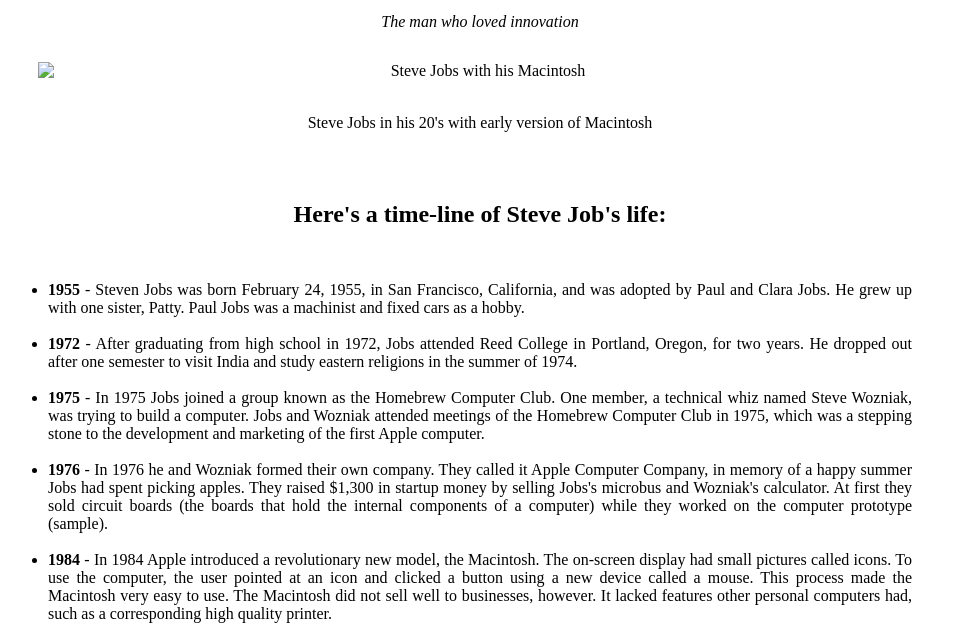
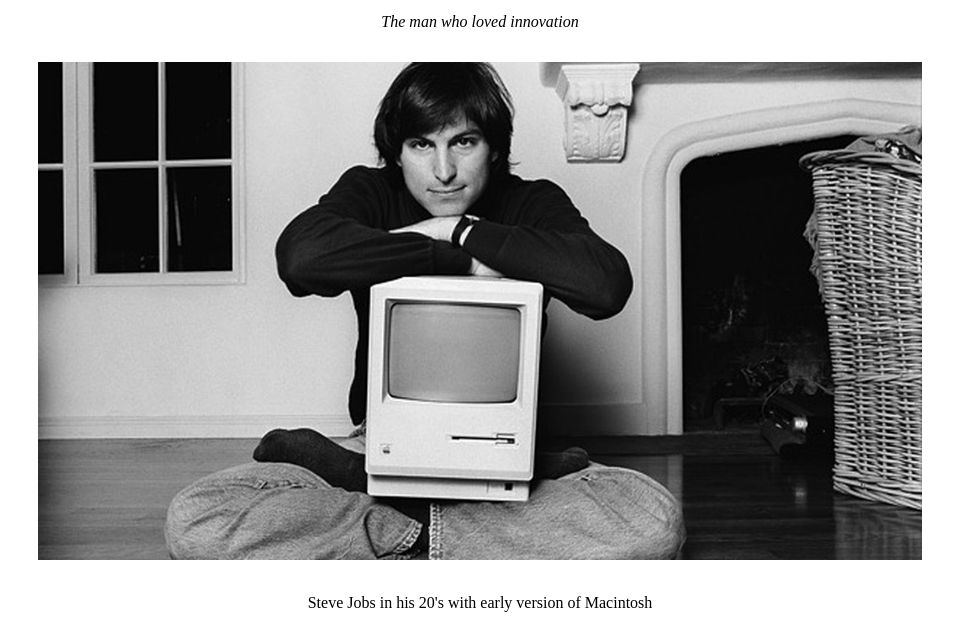
Before and after one commit to dhruvjain212/OIBSIP-Tribute_Page, a plain HTML site: page index.html in a window 1280 px wide. Shown: the part 85-723 px from the top of the page, without its empty margins (160-1113 px from the left). Drawn offline with Linux system fonts and the light colour scheme; files that its build step writes are made by us from their sources.

Commit message:
Update index.html

```diff
--- a/index.html
+++ b/index.html
@@ -13,7 +13,7 @@
 		<p class="font"><i>The man who loved innovation</i></p>
 		</div>
 		<div id="img-div">
-			<img class="center" id=image src="images/steve-jobs-macintosh.jpg" alt="Steve Jobs with his Macintosh">
+			<img class="center" id=image src="steve-jobs-macintosh.jpg" alt="Steve Jobs with his Macintosh">
 			<div class="center"><br>
 			<p id="img-caption" class="font">Steve Jobs in his 20's with early version of Macintosh</p><br>
 			</div>
```
